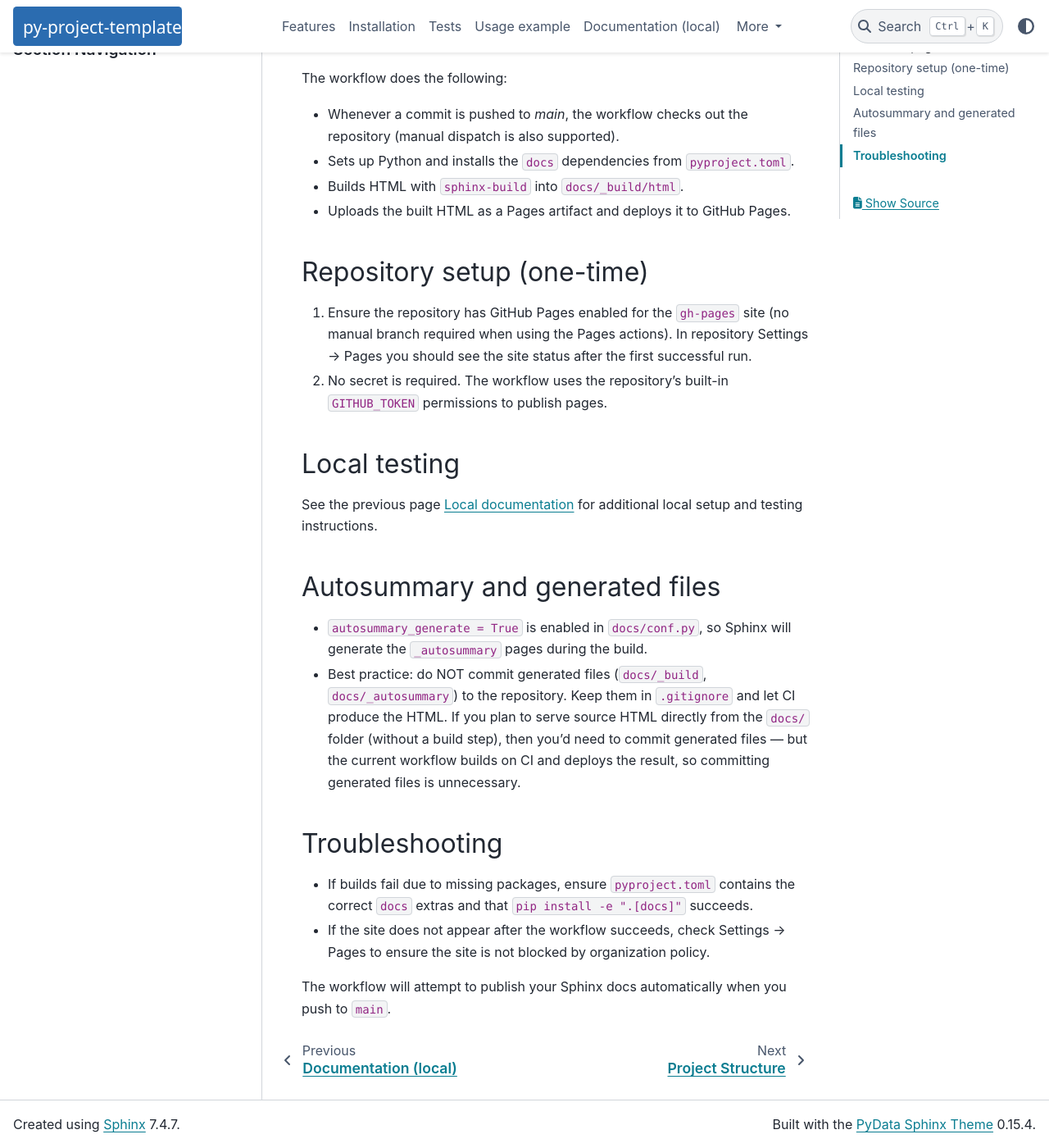
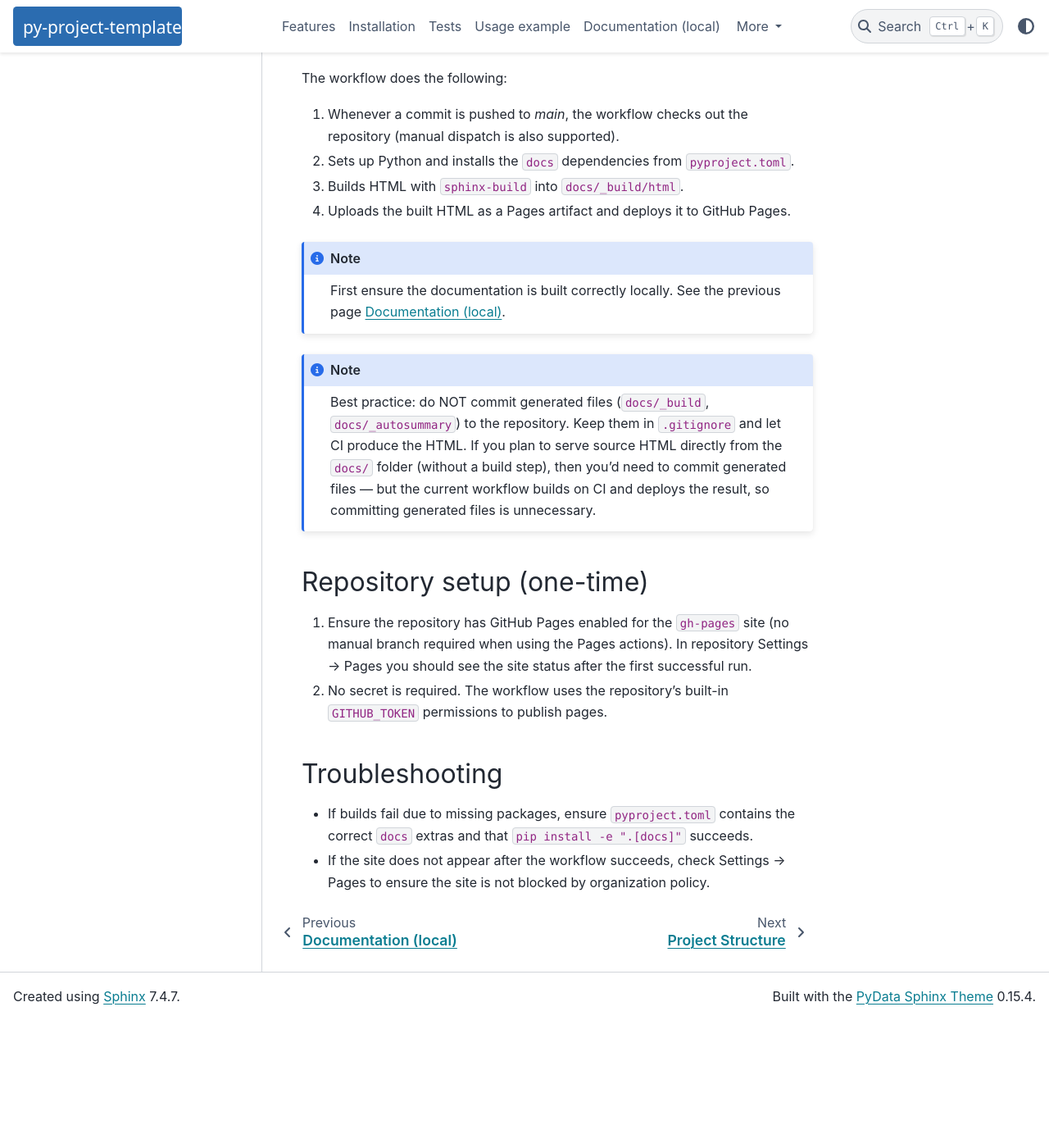
Before and after one commit to andreascaglioni/python-project-template, a Sphinx documentation site: the page built from docs/docs_github.rst, in a window 1280 px wide and 1400 px high, scrolled down 245 px. Shown: the whole window at 82% size. Built offline with Sphinx 7.4.7 and the PyData theme 0.15.4, drawn with Linux system fonts in a browser that asks for light colours; after the commit the page ends 1489 px from its top, so only the background shows below that.

Commit message:
fixed docs

```diff
--- a/docs/docs_github.rst
+++ b/docs/docs_github.rst
@@ -1,33 +1,31 @@
 Documentation (GitHub Actions)
 ==============================
 
-This page explains how the repository builds the Sphinx documentation and publishes
-the generated HTML to GitHub Pages using GitHub Actions.
+This page explains how the repository builds the Sphinx documentation and publishes the generated HTML to GitHub Pages using GitHub Actions.
 
 The workflow does the following:
 
-- Whenever a commit is pushed to `main`, the workflow checks out the repository (manual dispatch is also supported).
-- Sets up Python and installs the ``docs`` dependencies from :file:`pyproject.toml`.
-- Builds HTML with ``sphinx-build`` into ``docs/_build/html``.
-- Uploads the built HTML as a Pages artifact and deploys it to GitHub Pages.
+1. Whenever a commit is pushed to `main`, the workflow checks out the repository (manual dispatch is also supported).
+2. Sets up Python and installs the ``docs`` dependencies from :file:`pyproject.toml`.
+3. Builds HTML with ``sphinx-build`` into ``docs/_build/html``.
+4. Uploads the built HTML as a Pages artifact and deploys it to GitHub Pages.
+
+.. note::
+
+    First ensure the documentation is built correctly locally. See the previous page :doc:`Documentation (local) <docs_local>`.
+
+
+.. note::
+    Best practice: do NOT commit generated files (``docs/_build``, ``docs/_autosummary``) to the repository.
+    Keep them in ``.gitignore`` and let CI produce the HTML.
+    If you plan to serve source HTML directly from the ``docs/`` folder (without a build step), then you'd need to commit generated files — but the current workflow builds on CI and deploys the result, so committing generated files is unnecessary.
 
 Repository setup (one-time)
 ---------------------------
 1. Ensure the repository has GitHub Pages enabled for the ``gh-pages`` site (no manual branch required when using the Pages actions). In repository Settings → Pages you should see the site status after the first successful run.
 2. No secret is required. The workflow uses the repository's built-in ``GITHUB_TOKEN`` permissions to publish pages.
 
-Local testing
--------------
-See the previous page :doc:`Local documentation <docs_local>` for additional local setup and testing instructions.
-
-Autosummary and generated files
--------------------------------
-- ``autosummary_generate = True`` is enabled in ``docs/conf.py``, so Sphinx will generate the ``_autosummary`` pages during the build.
-- Best practice: do NOT commit generated files (``docs/_build``, ``docs/_autosummary``) to the repository. Keep them in ``.gitignore`` and let CI produce the HTML. If you plan to serve source HTML directly from the ``docs/`` folder (without a build step), then you'd need to commit generated files — but the current workflow builds on CI and deploys the result, so committing generated files is unnecessary.
-
 Troubleshooting
 ---------------
 - If builds fail due to missing packages, ensure :file:`pyproject.toml` contains the correct ``docs`` extras and that ``pip install -e ".[docs]"`` succeeds.
 - If the site does not appear after the workflow succeeds, check Settings → Pages to ensure the site is not blocked by organization policy.
-
-The workflow will attempt to publish your Sphinx docs automatically when you push to ``main``.
```
Also changed, not shown: docs/tests.rst (+10 -5 lines), docs/usage.rst (+8 -8 lines).
